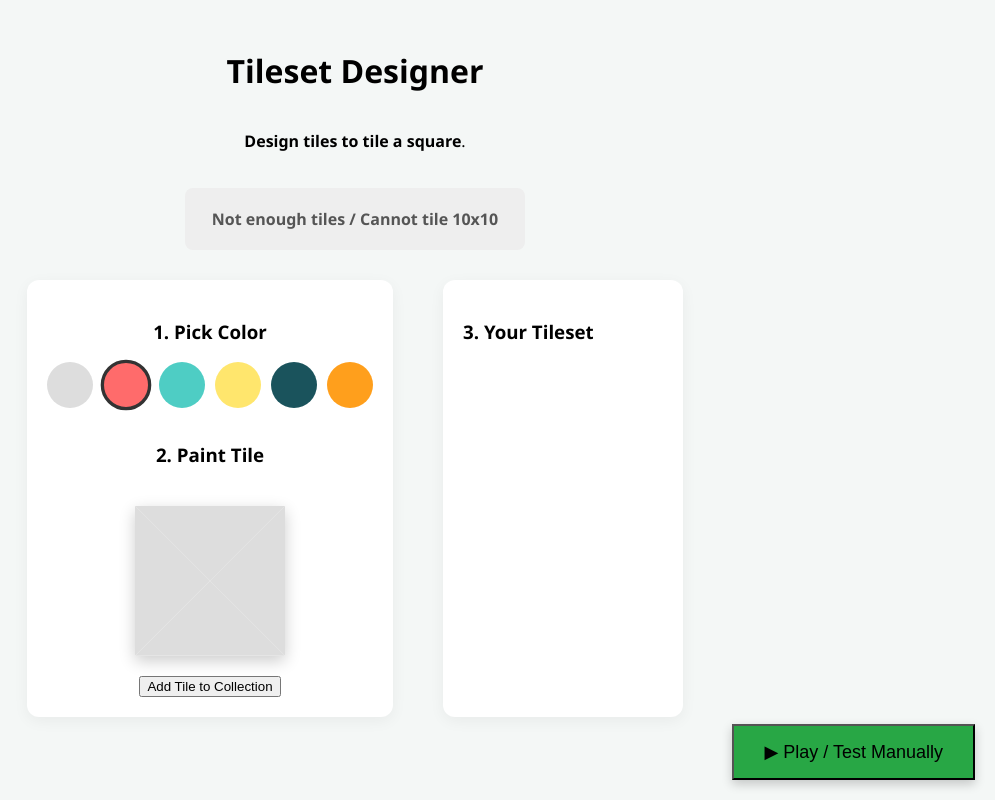
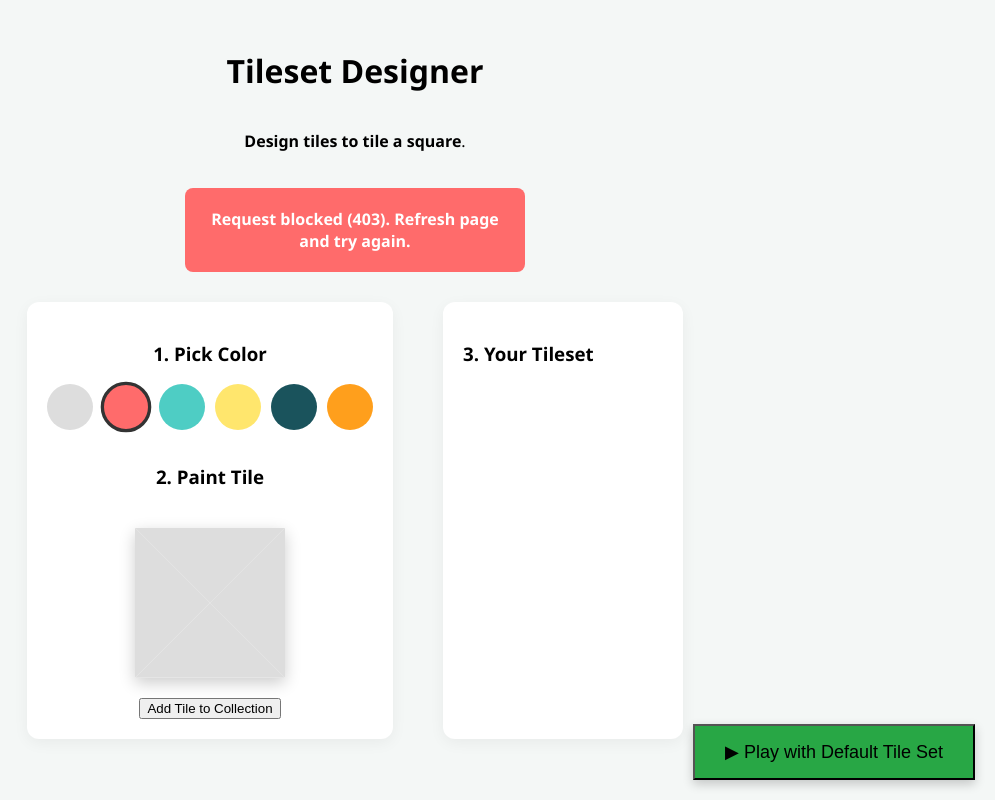
Before and after one commit to JirenShen/Tiling-in-web, a Django app: page / in a window 1280 px wide. Shown: the whole page, without its empty margins (285-1280 px from the left). Run offline with Django 5.2, Linux system fonts and the light colour scheme.

Commit message:
add default tileset and clear button

```diff
--- a/visualizer/templates/visualizer/creator.html
+++ b/visualizer/templates/visualizer/creator.html
@@ -67,14 +67,14 @@
 
         /* 4. 已添加列表 */
         .tile-list { display: grid; grid-template-columns: repeat(3, 60px); gap: 10px; margin-top: 15px; }
-        .mini-tile-wrapper { position: relative; }
+        .mini-tile-wrapper { position: relative; cursor: pointer; }
         .mini-tile { width: 60px; height: 60px; position: relative; }
         .mini-quad { position: absolute; width: 0; height: 0; border-style: solid; border-width: 30px; }
 
         .delete-btn {
             position: absolute; top: -5px; right: -5px; width: 20px; height: 20px;
             background: red; color: white; border-radius: 50%; text-align: center;
-            line-height: 20px; font-size: 12px; cursor: pointer; display: none;
+            line-height: 20px; font-size: 12px; display: none; pointer-events: none;
         }
         .mini-tile-wrapper:hover .delete-btn { display: block; }
 
@@ -84,8 +84,8 @@
 
     <h1>Tileset Designer</h1>
     <div style="position: fixed; bottom: 20px; right: 20px;">
-    <button onclick="goToPlay()" style="padding: 15px 30px; font-size: 18px; background: #28a745; box-shadow: 0 4px 10px rgba(0,0,0,0.2);">
-        ▶ Play / Test Manually
+    <button id="playBtn" onclick="goToPlay()" style="padding: 15px 30px; font-size: 18px; background: #28a745; box-shadow: 0 4px 10px rgba(0,0,0,0.2);">
+        ▶ Play with Default Tile Set
     </button>
 </div>
     <p><b>Design tiles to tile a square</b>.</p>
@@ -121,12 +121,11 @@
 
 
   {{ colors|json_script:"colors-data" }}
+  {{ default_tileset|json_script:"default-tileset-data" }}
 
 <script>
-    const el = document.getElementById('colors-data');
-
-
 const colors = JSON.parse(document.getElementById('colors-data').textContent);
+const defaultTileset = JSON.parse(document.getElementById('default-tileset-data').textContent);
 
   // 1) Global state (must exist BEFORE any click)
   let currentDraft = { n: 0, e: 0, s: 0, w: 0 };
@@ -138,6 +137,18 @@ const colors = JSON.parse(document.getElementById('colors-data').textContent);
   let currentColorId  = defaultColor.id;
 
   // 3) Functions
+  function getActiveTileset() {
+    return myTileset.length > 0 ? myTileset : defaultTileset;
+  }
+
+  function updatePlayButtonLabel() {
+    const playBtn = document.getElementById('playBtn');
+    if (!playBtn) return;
+    playBtn.innerText = myTileset.length === 0
+      ? "▶ Play with Default Tile Set"
+      : "▶ Play / Test Manually";
+  }
+
   function init() {
     const p = document.getElementById('palette');
     if (!p) return;
@@ -158,6 +169,8 @@ const colors = JSON.parse(document.getElementById('colors-data').textContent);
     });
 
     updateEditorVisuals();
+    updatePlayButtonLabel();
+    checkFeasibility();
   }
 
   function paint(dir) {
@@ -179,12 +192,14 @@ const colors = JSON.parse(document.getElementById('colors-data').textContent);
   function addTile() {
     myTileset.push({ ...currentDraft });
     renderList();
+    updatePlayButtonLabel();
     checkFeasibility();
   }
 
   function removeTile(index) {
     myTileset.splice(index, 1);
     renderList();
+    updatePlayButtonLabel();
     checkFeasibility();
   }
 
@@ -198,6 +213,8 @@ const colors = JSON.parse(document.getElementById('colors-data').textContent);
     myTileset.forEach((tile, index) => {
       const wrapper = document.createElement('div');
       wrapper.className = 'mini-tile-wrapper';
+      wrapper.title = "Click to remove this tile";
+      wrapper.onclick = () => removeTile(index);
 
       wrapper.innerHTML = `
         <div class="mini-tile">
@@ -206,7 +223,7 @@ const colors = JSON.parse(document.getElementById('colors-data').textContent);
           <div class="mini-quad" style="bottom:0;left:0; border-width:0 30px 30px 30px; border-color: transparent transparent ${getHex(tile.s)} transparent;"></div>
           <div class="mini-quad" style="top:0;left:0; border-width:30px 0 30px 30px; border-color: transparent transparent transparent ${getHex(tile.w)};"></div>
         </div>
-        <div class="delete-btn" onclick="removeTile(${index})">×</div>
+        <div class="delete-btn">×</div>
       `;
       container.appendChild(wrapper);
     });
@@ -216,11 +233,7 @@ const colors = JSON.parse(document.getElementById('colors-data').textContent);
     const indicator = document.getElementById('statusIndicator');
     if (!indicator) return;
 
-    if (myTileset.length === 0) {
-      indicator.className = 'indicator-box';
-      indicator.innerText = "Add some tiles to start checking...";
-      return;
-    }
+    const tilesToCheck = getActiveTileset();
 
     indicator.innerText = "Checking...";
     indicator.className = 'indicator-box';
@@ -233,7 +246,7 @@ const colors = JSON.parse(document.getElementById('colors-data').textContent);
           'Content-Type': 'application/json',
           'X-CSRFToken': getCookie('csrftoken')
         },
-        body: JSON.stringify({ tiles: myTileset })
+        body: JSON.stringify({ tiles: tilesToCheck })
       });
       if (!response.ok) {
         const text = await response.text();
@@ -247,10 +260,14 @@ const colors = JSON.parse(document.getElementById('colors-data').textContent);
       const data = await response.json();
       if (data.can_tile) {
         indicator.className = 'indicator-box status-success';
-        indicator.innerText = "SUCCESS! Can tile 10x10 area.";
+        indicator.innerText = myTileset.length === 0
+          ? "Default tileset can tile 10x10."
+          : "SUCCESS! Can tile 10x10 area.";
       } else {
         indicator.className = 'indicator-box status-fail';
-        indicator.innerText = "Cannot tile 10x10 area yet.";
+        indicator.innerText = myTileset.length === 0
+          ? "Default tileset check failed."
+          : "Cannot tile 10x10 area yet.";
       }
     } catch (error) {
       console.error("Error:", error);
@@ -282,12 +299,8 @@ const colors = JSON.parse(document.getElementById('colors-data').textContent);
   // 5) Init after DOM is ready
   document.addEventListener('DOMContentLoaded', init);
   function goToPlay() {
-    if (myTileset.length === 0) {
-        alert("Please create at least one tile first!");
-        return;
-    }
-    // 1. 保存当前设计到 LocalStorage
-    localStorage.setItem('myTileset', JSON.stringify(myTileset));
+    // 1. 保存当前使用的 tileset 到 LocalStorage（空自定义时用默认）
+    localStorage.setItem('myTileset', JSON.stringify(getActiveTileset()));
 
     // 2. 跳转到 Play 页面
     window.location.href = '/play/';
--- a/visualizer/views.py
+++ b/visualizer/views.py
@@ -5,6 +5,13 @@ from .solver import solve_tiling
 import json
 from django.views.decorators.csrf import ensure_csrf_cookie
 from django.views.decorators.http import require_POST
+
+DEFAULT_TILESET = [
+    {'n': 1, 'e': 2, 's': 1, 'w': 2},
+    {'n': 2, 'e': 1, 's': 2, 'w': 1},
+    {'n': 1, 'e': 1, 's': 2, 'w': 2},
+    {'n': 2, 'e': 2, 's': 1, 'w': 1},
+]
 
 
 @ensure_csrf_cookie
@@ -17,7 +24,11 @@ def creator(request):
         {'id': 4, 'hex': '#1a535c', 'name': 'Dark Blue'},
         {'id': 5, 'hex': '#ff9f1c', 'name': 'Orange'},
     ]
-    return render(request, 'visualizer/creator.html', {'colors': colors})
+    return render(
+        request,
+        'visualizer/creator.html',
+        {'colors': colors, 'default_tileset': DEFAULT_TILESET}
+    )
 
 @require_POST
 def check_tileset(request):
@@ -38,4 +49,8 @@ def play(request):
         {'id': 4, 'hex': '#1a535c', 'name': 'Dark Blue'},
         {'id': 5, 'hex': '#ff9f1c', 'name': 'Orange'},
     ]
-    return render(request, 'visualizer/play.html', {'colors': colors})
+    return render(
+        request,
+        'visualizer/play.html',
+        {'colors': colors, 'default_tileset': DEFAULT_TILESET}
+    )
```
Also changed, not shown: visualizer/templates/visualizer/play.html (+9 -2 lines).
